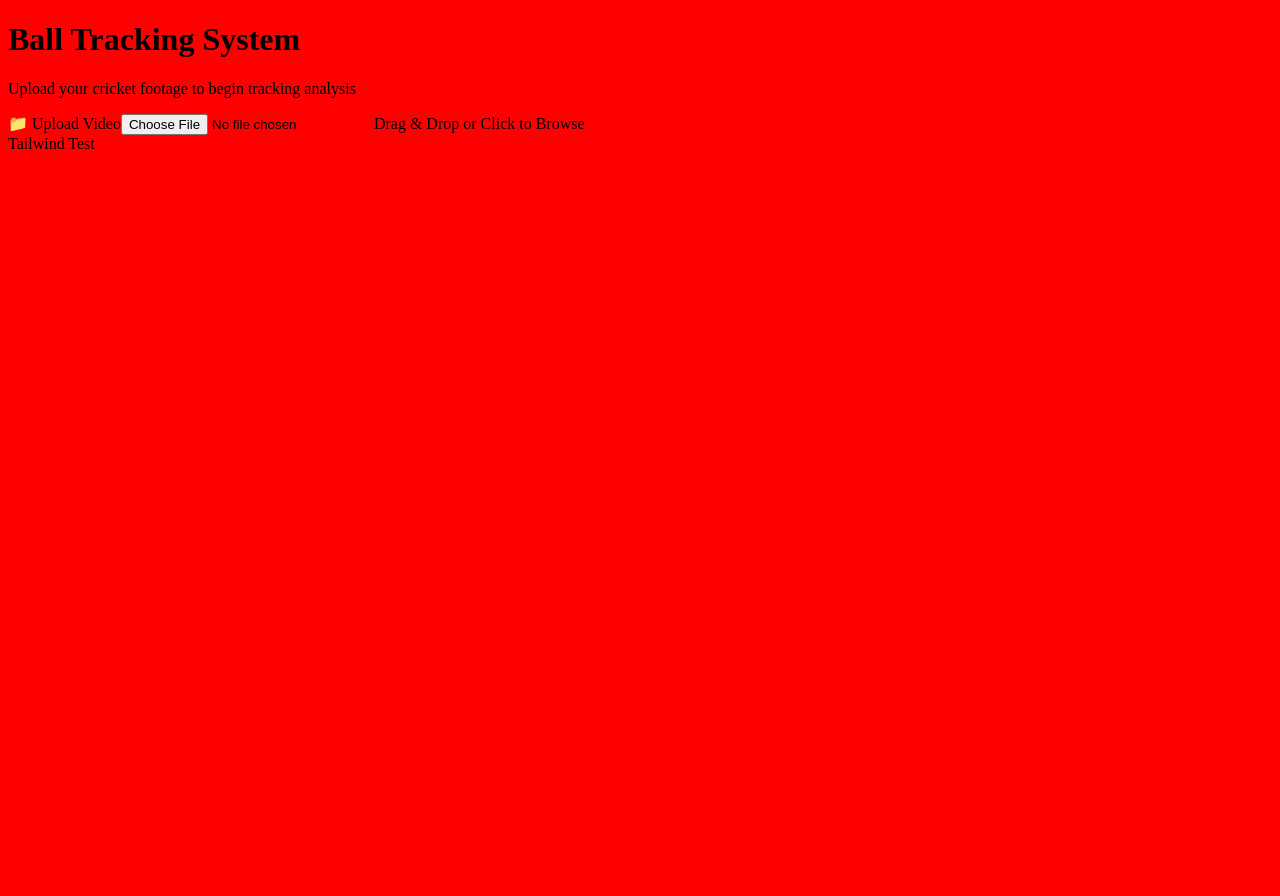
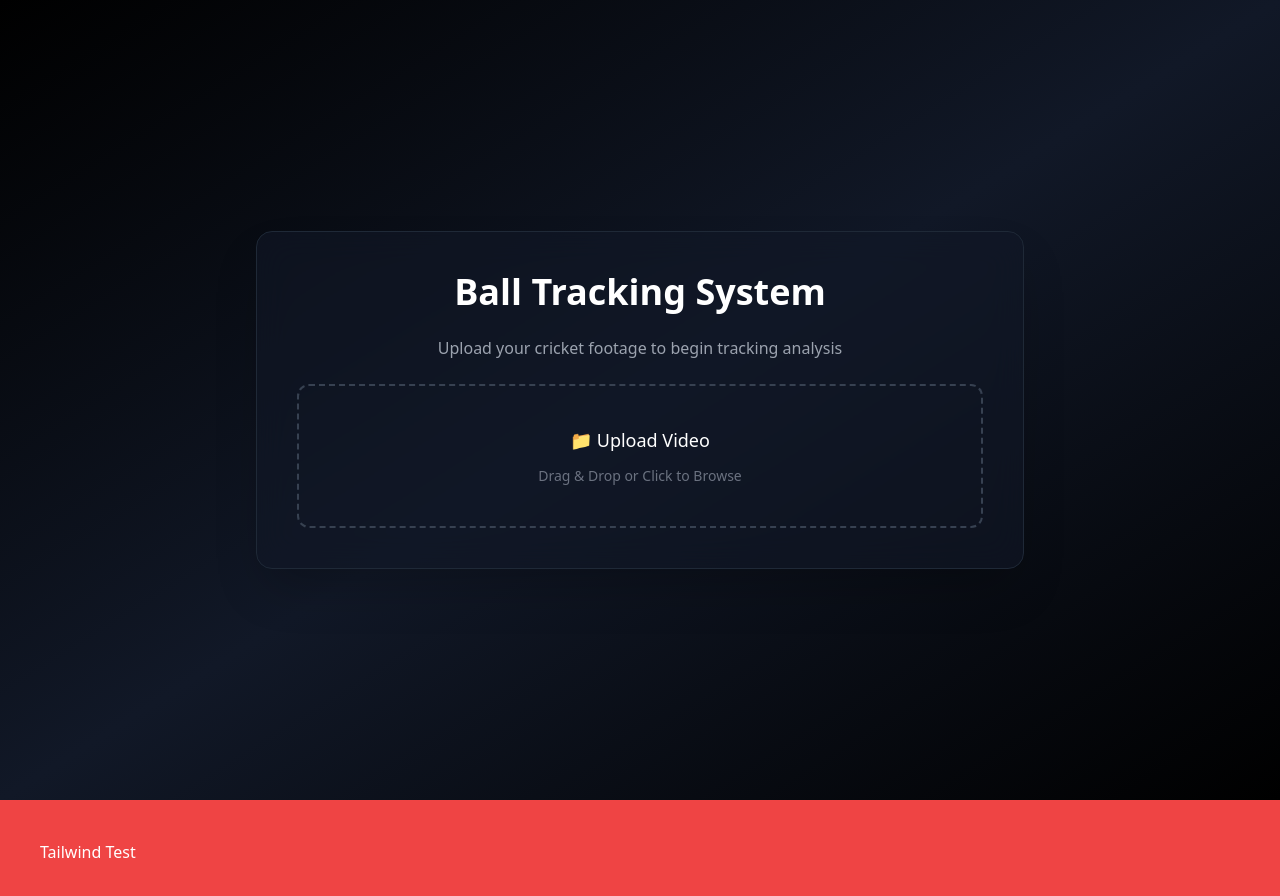
Before and after one commit to SportsFacts/Free-Ball-Tracking-System, a Next.js app in the folder ball-tracking-frontend/: page / in a window 1280 px wide. Shown: the top 896 px of the page. Before the commit the page ends 800 px from the top, so only its background shows below. Built offline with nearby package versions, Linux system fonts and the light colour scheme.

Commit message:
Refactor CSS to use Tailwind and update styles

```diff
--- a/ball-tracking-frontend/app/globals.css
+++ b/ball-tracking-frontend/app/globals.css
@@ -1,3 +1,8 @@
-body {
-  background: red;
+@tailwind base;
+@tailwind components;
+@tailwind utilities;
+
+html, body {
+  background-color: black;
+  color: white;
 }
```
